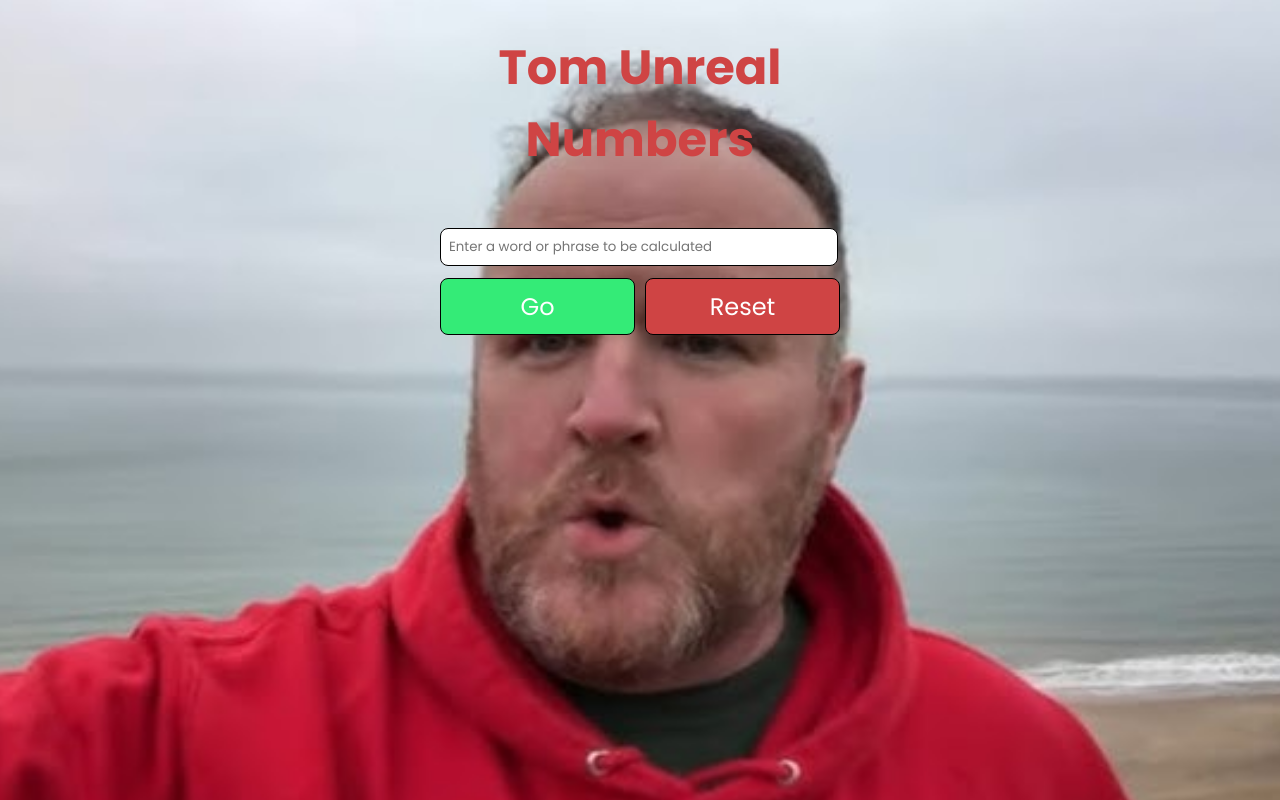
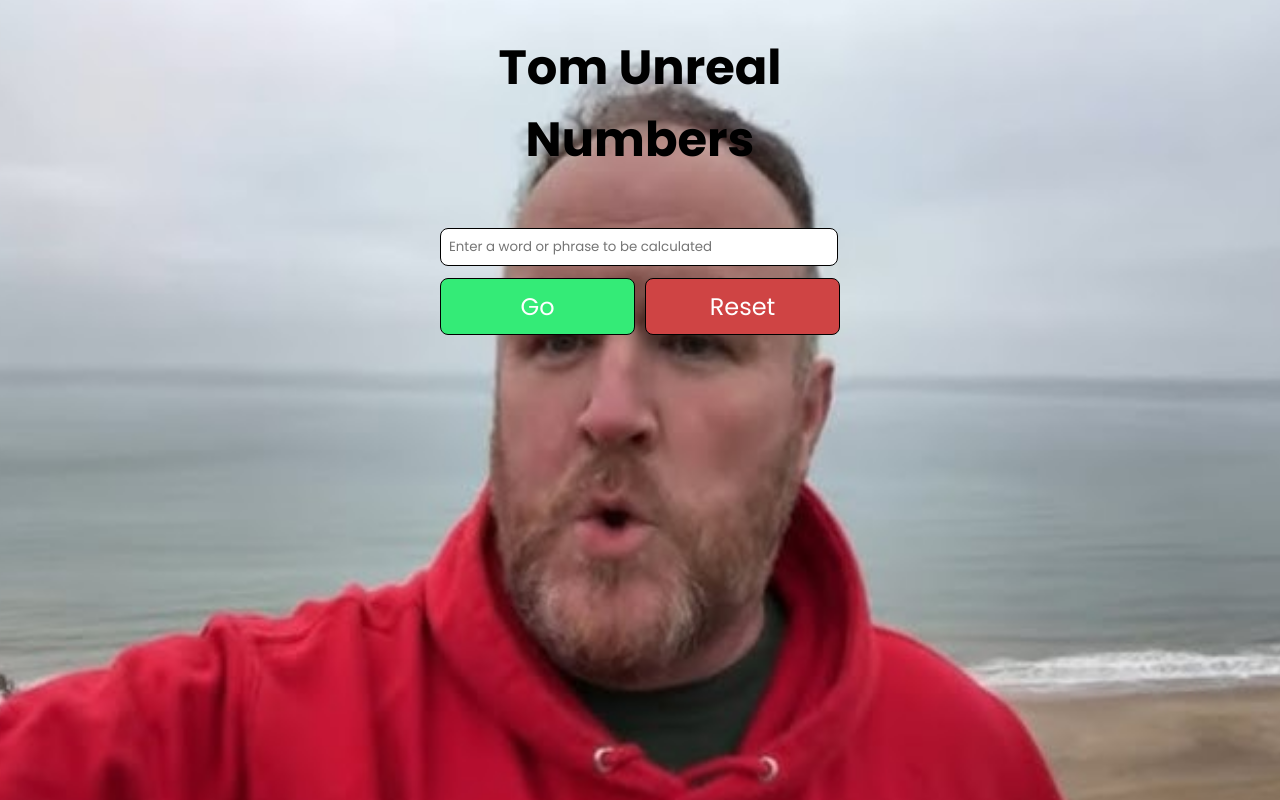
Before and after one commit to dvhzldn/gematria, a React (Create React App) app in the folder frontend/: page / in a window 1280 px wide. Built offline with nearby package versions, Linux system fonts and the light colour scheme.

Commit message:
Minor styling adjustments of background and heading

```diff
--- a/frontend/src/App.js
+++ b/frontend/src/App.js
@@ -171,7 +171,7 @@ const App = () => {
 					textAlign: "center",
 					fontSize: "3rem",
 					fontWeight: "bold",
-					color: "#cf4444",
+					color: "#000",
 					animation: "bounce 20s infinite",
 				}}
 			>
--- a/frontend/src/index.css
+++ b/frontend/src/index.css
@@ -5,7 +5,7 @@ body {
 	background-size: cover;
 	background-position: center;
 	background-repeat: no-repeat;
-	animation: zoomInBackground 60s ease-in-out infinite;
+	animation: zoomInBackground 120s ease-in-out infinite;
 	height: 100vh; /* Full viewport height */
 	width: 100vw; /* Full viewport width */
 	overflow: hidden; /* Optional: Hide scrollbars */
@@ -57,7 +57,7 @@ code {
 		background-size: 100% 100%;
 	}
 	50% {
-		background-size: 290% 140%;
+		background-size: 390% 240%;
 	}
 	100% {
 		background-size: 100% 100%;
```
